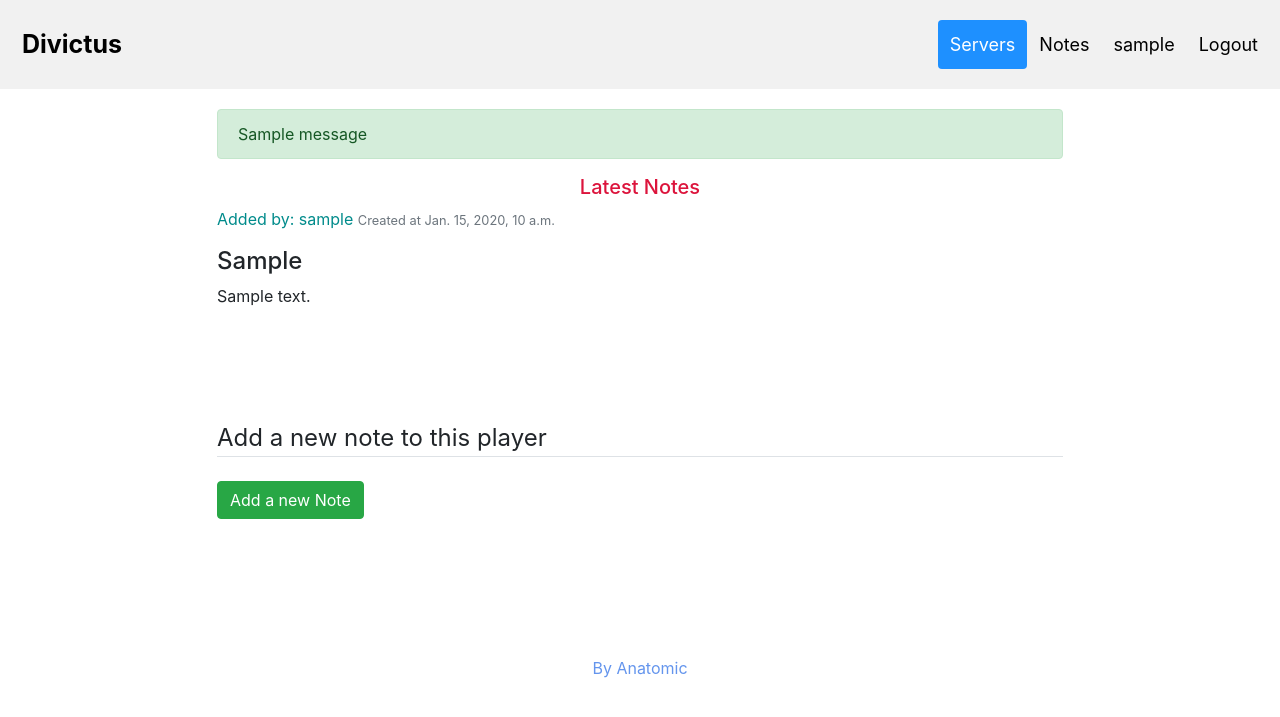
After one commit to ysanatomic/AnatomicalInterface, a Django app: page /notes/ in a window 1280 px wide. The commit adds this page. Shown: the top 717 px of the page. Run offline with Django 3.2, Linux system fonts and the light colour scheme; a user stored in the database is signed in; tables that the repository leaves empty hold one stand-in row (values such as "Sample post"); one stand-in notice (Sample message) is shown; some libraries are stand-ins or nearby versions.

```diff
--- a/interface/templates/interface/base.html
+++ b/interface/templates/interface/base.html
@@ -20,6 +20,7 @@
                 {% if user.is_authenticated %}
                     <!-- <a  href="/">Home</a> -->
                     <a class="active" href="/">Servers</a>
+                    <a href="/notes/">Notes</a>
                     <a href="/profile/">{{ user.username }}</a>
                     <a href="/logout/">Logout</a>
                 {% else %}
--- /dev/null
+++ b/interface/templates/interface/latest_notes.html
@@ -0,0 +1,36 @@
+{% extends 'interface/base.html' %}
+{% load crispy_forms_tags %}
+{% block content %}
+<div class="content-section">
+    {% if messages %}
+        {% for message in messages %}
+            <div class="alert alert-{{ message.tags }}">
+                {{ message }}
+            </div>
+        {% endfor %}
+    {% endif %}
+    <h5 class="h3centered" style="color:crimson">Latest Notes</h5>
+    {% for note in notes %}
+        <article class="media content-section">
+            <div style="padding-top:15px;">
+            </div>
+            <div class="media-body">
+                <div class="article-metadata">
+                    <p><h7 style="color:darkcyan">Added by: {{note.madeby}} </h7>
+                        <small class="text-muted">Created at {{note.created_at }}</small></p>
+                </div>
+                <h4>{{ note.player }}</h2>
+                <p class="article-content">{{note.content | safe}}</p>
+            </div>
+        </article>
+        <br>
+    {% endfor %}
+    <br><br><br>
+    <form action="/new_note/{{ playerName }}/">
+        <legend class="border-bottom mb-4">Add a new note to this player</legend>
+        <small class="text-muted">
+            <button type="submit" class="btn btn-success">Add a new Note</button>
+        </small>
+    </form>
+</div>
+{% endblock %}
--- a/interface/urls.py
+++ b/interface/urls.py
@@ -15,5 +15,6 @@ urlpatterns = [
     path('onlinePlayers/<str:serverName>/', views.getOnlineUsers, name='getOnlinePlayers'),
     path('player/<str:playerName>/', views.playerView, name='playerView'),
     path('new_note/<str:playerName>/', views.addNoteView, name='addNoteView'),
+    path('notes/', views.getLatestNotes, name='getLatestNotes'),
 
 ]
--- a/interface/views.py
+++ b/interface/views.py
@@ -102,3 +102,11 @@ def addNoteView(request, playerName):
         'playerName': playerName
     }
     return render(request, 'interface/add_note.html', content)
+
+@login_required(login_url="/loign/")
+def getLatestNotes(request):
+    latestNotes = Notes.objects.all().order_by("-id")[:30]
+    content = {
+        'notes': latestNotes
+    }
+    return render(request, 'interface/latest_notes.html', content)
```
Also changed, not shown: interface/consumers.py (+28 -1 lines), interface/templates/interface/room.html (+8 -2 lines), interface/templates/registration/password_reset_form.html (line endings or trailing spaces).
